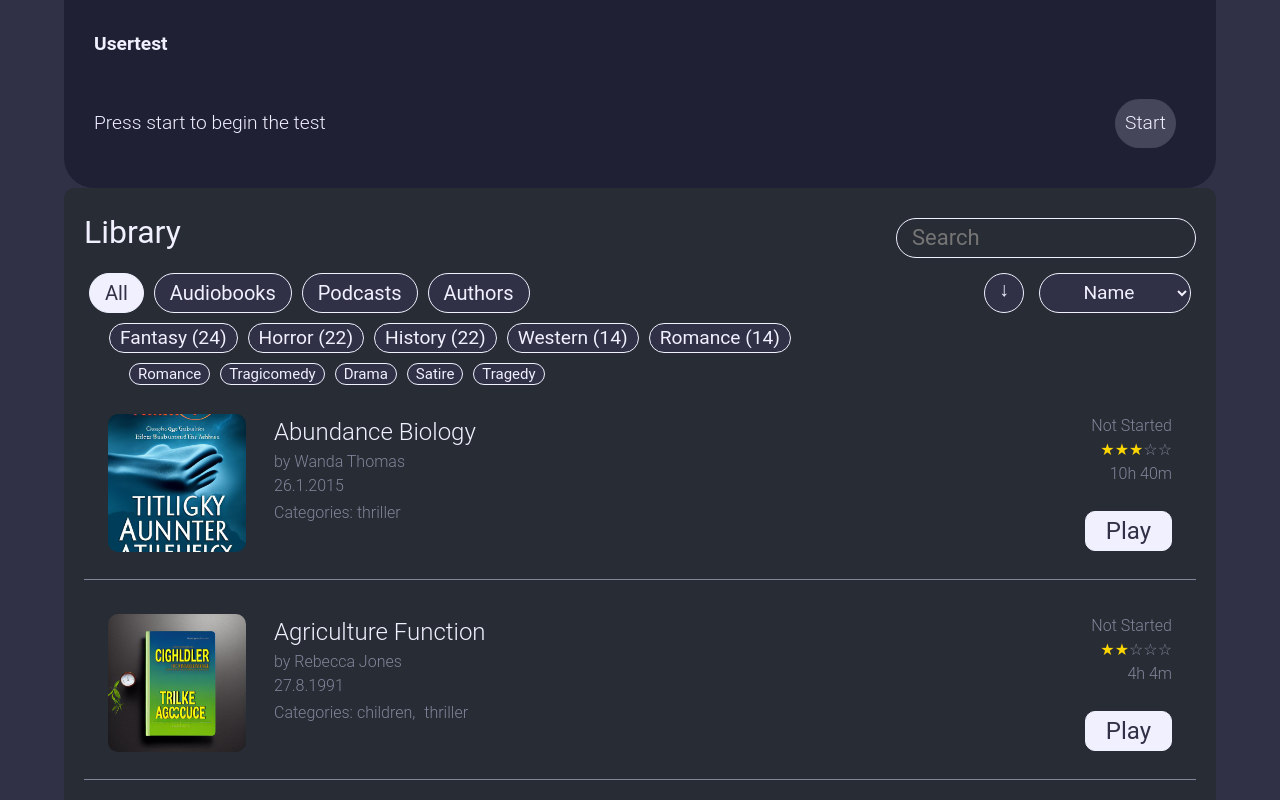
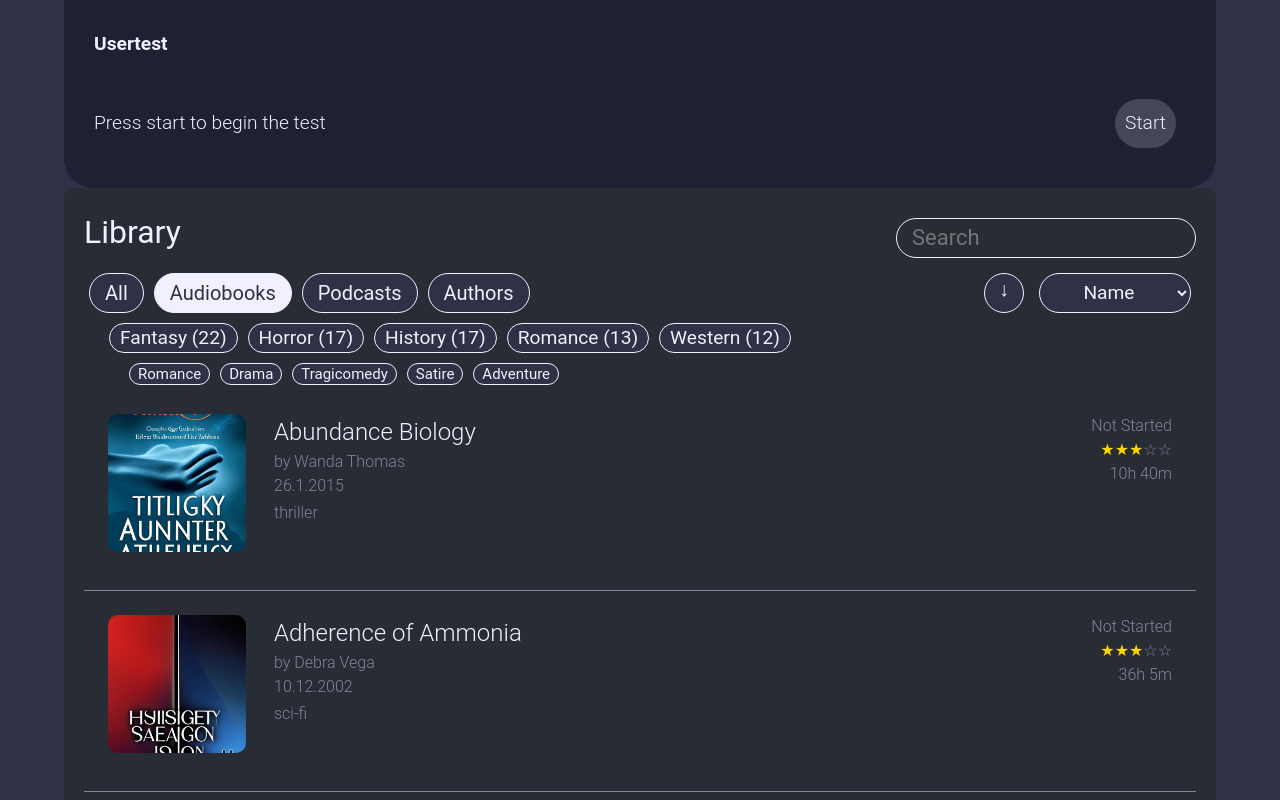
Before and after one commit to 4-en/audio-ui, a React (Create React App) app: page /library in a window 1280 px wide. Shown: the top 800 px of the page. Built offline with nearby package versions, Linux system fonts and the light colour scheme.

Commit message:
usertest

```diff
--- a/src/LibList.js
+++ b/src/LibList.js
@@ -542,8 +542,11 @@ class LibList extends React.Component {
   getAuthorList() {
     let lib = this.props.library;
     let authors = [];
+    let entries = [];
 
-    return [];
+    entries.push(<div key={1}>WIP :)</div>);
+
+    return entries;
   }
 
   render() {
--- a/src/LibMenu.js
+++ b/src/LibMenu.js
@@ -23,7 +23,7 @@ class LibMenu extends React.Component {
     constructor(props) {
         super(props);
         this.state = {
-            type: MenuType.ALL,
+            type: MenuType.AUDIOBOOKS,
             categories: [],
             subcategories: [],
             maxCategories: 5,
@@ -148,7 +148,7 @@ class LibMenu extends React.Component {
 
     reset() {
         this.setState({
-            type: MenuType.ALL,
+            type: MenuType.AUDIOBOOKS,
             categories: [],
             subcategories: [],
             search: ''
--- a/src/UsertestApp.js
+++ b/src/UsertestApp.js
@@ -65,7 +65,16 @@ class UserTask {
   }
 
   serialize() {
-    return JSON.stringify(this);
+    let obj = {
+      name: this.name,
+      task: this.task,
+      start: this.start,
+      end: this.end,
+      durationSeconds: this.durationSeconds,
+      entries: this.entries
+    };
+
+    return obj;
   }
 
 }
@@ -81,10 +90,51 @@ class Tester {
     this.running = false;
     this.finished = false;
 
+    this.totalDurationSeconds = 0;
+
+    this.device = "desktop";
+    // get device type
+    if (navigator.userAgent.indexOf("Mobile") !== -1) {
+      this.device = "mobile";
+    }
+    // get os
+    if (navigator.userAgent.indexOf("Windows") !== -1) {
+      this.os = "windows";
+    } else if (navigator.userAgent.indexOf("Mac") !== -1) {
+      this.os = "mac";
+    } else if (navigator.userAgent.indexOf("Linux") !== -1) {
+      this.os = "linux";
+    } else {
+      this.os = "unknown";
+    }
+
+    // adnroid or ios
+    if (navigator.userAgent.indexOf("Android") !== -1) {
+      this.os = "android";
+    } else if (navigator.userAgent.indexOf("iPhone") !== -1) {
+      this.os = "ios";
+    }
+
+    // get browser
+    if (navigator.userAgent.indexOf("Chrome") !== -1) {
+      this.browser = "chrome";
+    } else if (navigator.userAgent.indexOf("Firefox") !== -1) {
+      this.browser = "firefox";
+    } else if (navigator.userAgent.indexOf("Safari") !== -1) {
+      this.browser = "safari";
+    } else if (navigator.userAgent.indexOf("Edge") !== -1) {
+      this.browser = "edge";
+    } else if (navigator.userAgent.indexOf("Opera") !== -1) {
+      this.browser = "opera";
+    } else {
+      this.browser = "unknown";
+    }
+
+
     this.setText = setText;
     this.setButton = setButton;
 
-    this.formsUrl = "https://docs.google.com/forms/d/e/1FAIpQLSdVMQ5gXZqCEEdCp3EwwfFmIYa19t1Kd4JXuki-udVeawdAtA/viewform?usp=sf_link";
+    this.formsUrl = "https://docs.google.com/forms/d/e/1FAIpQLSdVMQ5gXZqCEEdCp3EwwfFmIYa19t1Kd4JXuki-udVeawdAtA/viewform?usp=pp_url";
 
     // create tasks
     this.tasks.push(new UserTask("Play LOTR1", "Find and play the title Lord of the Rings: The Fellowship of the Ring", (action) => {
@@ -101,6 +151,24 @@ class Tester {
      }));
     this.tasks.push(new UserTask("Play Horror and Sci-Fi", "Find and play a horror and sci-fi title", (action) => {
       if (action.type === ActionType.CLICK && action.name === "playButton" && action.categories.includes("horror") && action.categories.includes("sci-fi")) {
+        return true;
+      }
+      return false;
+     }));
+     this.tasks.push(new UserTask("Play Series Precise Flora and Zany Adaptation", "Find and play a title of the series \"Precise Flora and Zany Adaptation\"", (action) => {
+      if (action.type === ActionType.CLICK && action.name === "playButton" && action.series === "Precise Flora and Zany Adaptation") {
+        return true;
+      }
+      return false;
+     }));
+     this.tasks.push(new UserTask("Play oldest western", "Find and play the oldest western title", (action) => {
+      if (action.type === ActionType.CLICK && action.name === "playButton" && action.title === "Joshua Harris") {
+        return true;
+      }
+      return false;
+     }));
+     this.tasks.push(new UserTask("Play best podcast", "Find and play the best rated podcast", (action) => {
+      if (action.type === ActionType.CLICK && action.name === "playButton" && action.title === "Giant Boasting") {
         return true;
       }
       return false;
@@ -143,6 +211,12 @@ class Tester {
   end() {
     this.running = false;
     this.finished = true;
+    // calc total time
+    let totalTime = 0;
+    for (let i = 0; i < this.tasks.length; i++) {
+      totalTime += this.tasks[i].durationSeconds;
+    }
+    this.totalDurationSeconds = totalTime;
     // get data as json
     let data = this.serialize();
     console.log(data);
@@ -152,8 +226,7 @@ class Tester {
     fetch("http://audioui.eu.pythonanywhere.com/saveTest", {
       method: "POST",
       headers: {
-        "Content-Type": "application/json",
-        "Access-Control-Allow-Origin": "*"
+        "Content-Type": "application/json"
       },
       body: {
         data: data
@@ -165,7 +238,7 @@ class Tester {
     });
 
     // show link to google form
-    let formLink = this.formsUrl + "&entry.2005620554=" + this.userid
+    let formLink = this.formsUrl + "&entry.1277430276=" + this.userid
 
     // open form in new tab
     window.open(formLink, "_blank");
@@ -174,12 +247,18 @@ class Tester {
   serialize() {
     let data = {
       userid: this.userid,
-      tasks: []
+      tasks: [],
+      device: this.device,
+      os: this.os,
+      browser: this.browser,
+      totalDurationSeconds: this.totalDurationSeconds
     };
 
     for (let i = 0; i < this.tasks.length; i++) {
       data.tasks.push(this.tasks[i].serialize());
     }
+
+    console.log(data);
 
     return data;
   }
```
Also changed, not shown: 2 other files (tests, documents, lock files or other folders).
